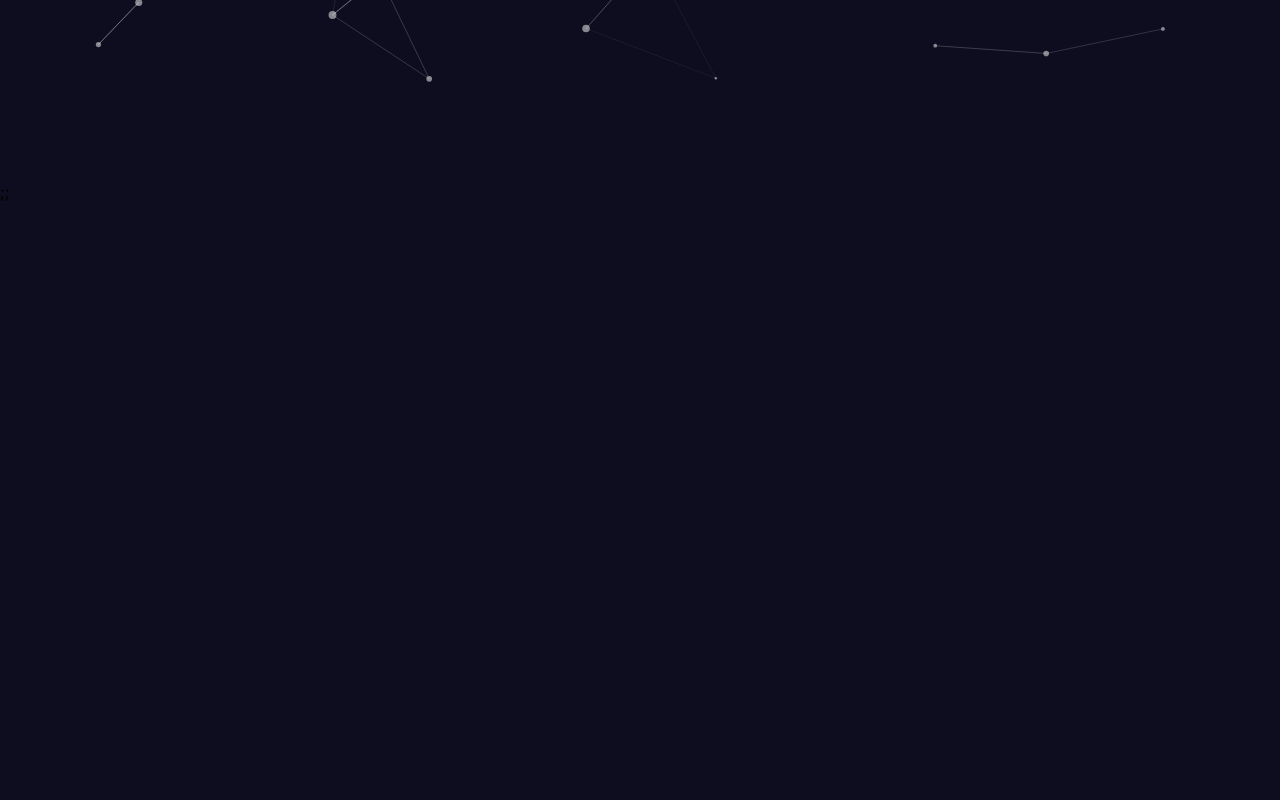
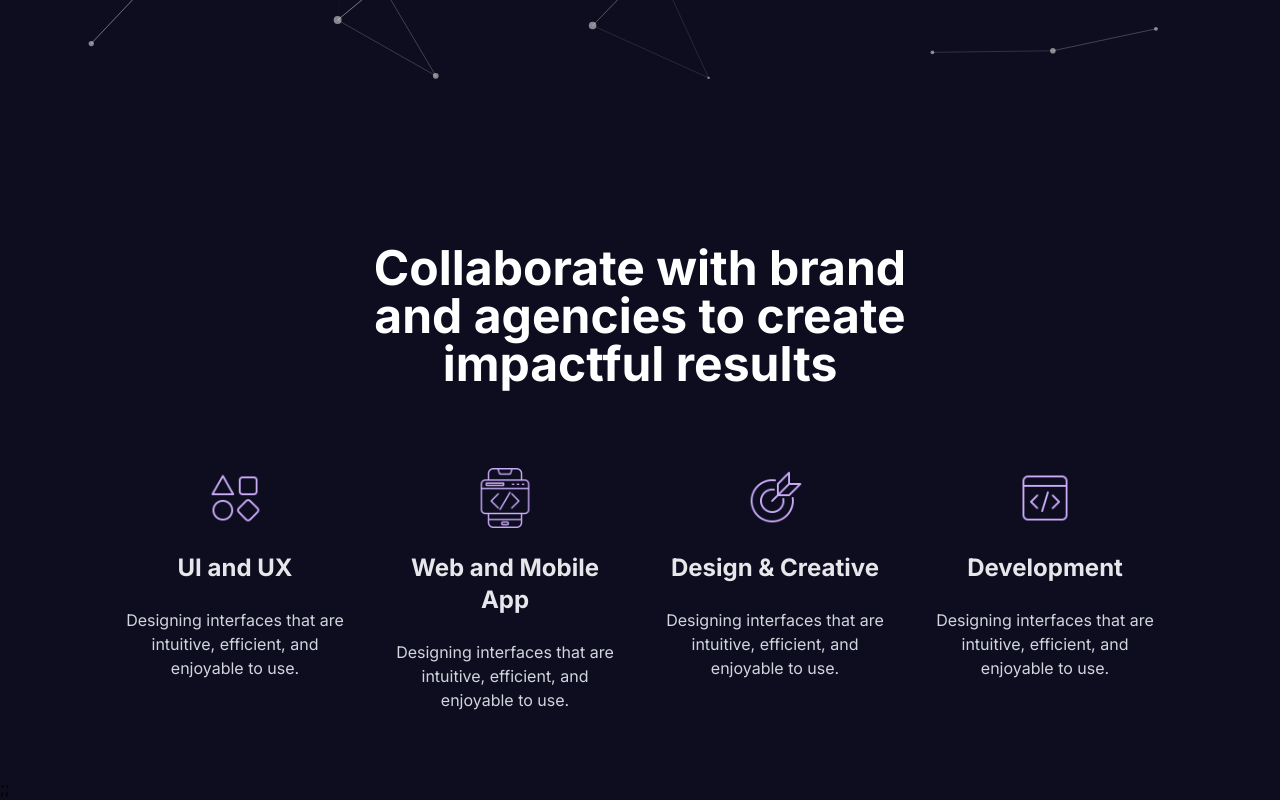
Before and after one commit to Surnmai/nextJs_redux_typeScript_portfolio, a Next.js app: page / in a window 1280 px wide. Shown: the part 620-1420 px from the top of the page. Before the commit the page ends 824 px from the top, so only its background shows below. Built offline with nearby package versions, Linux system fonts and the light colour scheme.

Commit message:
Services update

```diff
--- a/Components/Home/Home.tsx
+++ b/Components/Home/Home.tsx
@@ -1,11 +1,15 @@
 import React from "react";
+
+// import components
 import Hero from "./Hero/Hero";
+import Services from "../Services/Services";
 
 const Home = () => {
   return (
     <>
       <div className="overflow-hidden">
         <Hero />
+        <Services />
       </div>
       ;
     </>
--- /dev/null
+++ b/Components/Services/Services.tsx
@@ -0,0 +1,35 @@
+import { services } from "@/constants/data";
+import Image from "next/image";
+import React from "react";
+
+const Services = () => {
+  return (
+    <>
+      <section className="section container">
+        <h1 className="text-white text-center md:text-4xl xl:text-5xl font-bold">
+          Collaborate with brand <br /> and agencies to create
+          <br /> impactful results
+        </h1>
+        <div className="grid grid-cols-1 md:grid-cols-2 xl:grid-cols-4 gap-10 mt-20">
+          {services.map((service, idx) => (
+            <div className="text-center" key={idx}>
+              <Image
+                className="inline-block"
+                src={service?.icon}
+                alt="img"
+                width={60}
+                height={60}
+              />
+              <h1 className="mt-6 text-xl md:text-2xl font-bold text-gray-200">
+                {service?.name}
+              </h1>
+              <p className="mt-6 text-gray-300">{service?.description}</p>
+            </div>
+          ))}
+        </div>
+      </section>
+    </>
+  );
+};
+
+export default Services;
--- a/app/globals.css
+++ b/app/globals.css
@@ -30,6 +30,6 @@
 
 @layer components {
   .section {
-    @apply py-[100px];
+    @apply py-16;
   }
 }
--- a/constants/data.ts
+++ b/constants/data.ts
@@ -7,3 +7,35 @@ export const navLinks = [
   { id: 6, url: "#", text: "Testimonials" },
   { id: 7, url: "#", text: "Contact" },
 ];
+
+// import png images
+import imgS1 from "../public/images/s1.png";
+import imgS2 from "../public/images/s2.png";
+import imgS3 from "../public/images/s3.png";
+import imgS4 from "../public/images/s4.png";
+export const services = [
+  {
+    icon: imgS1,
+    name: "UI and UX",
+    description:
+      "Designing interfaces that are intuitive, efficient, and enjoyable to use.",
+  },
+  {
+    icon: imgS2,
+    name: "Web and Mobile App",
+    description:
+      "Designing interfaces that are intuitive, efficient, and enjoyable to use.",
+  },
+  {
+    icon: imgS3,
+    name: "Design & Creative",
+    description:
+      "Designing interfaces that are intuitive, efficient, and enjoyable to use.",
+  },
+  {
+    icon: imgS4,
+    name: "Development",
+    description:
+      "Designing interfaces that are intuitive, efficient, and enjoyable to use.",
+  },
+];
```
